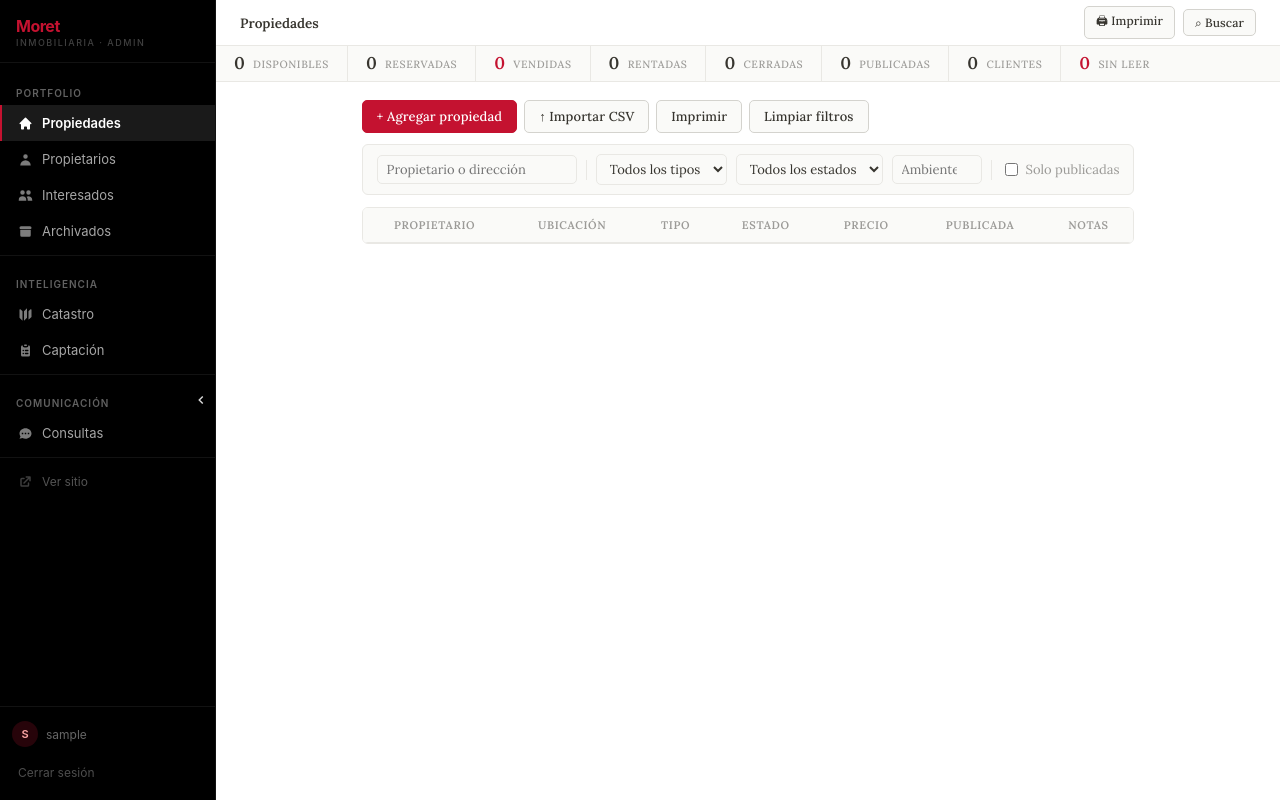
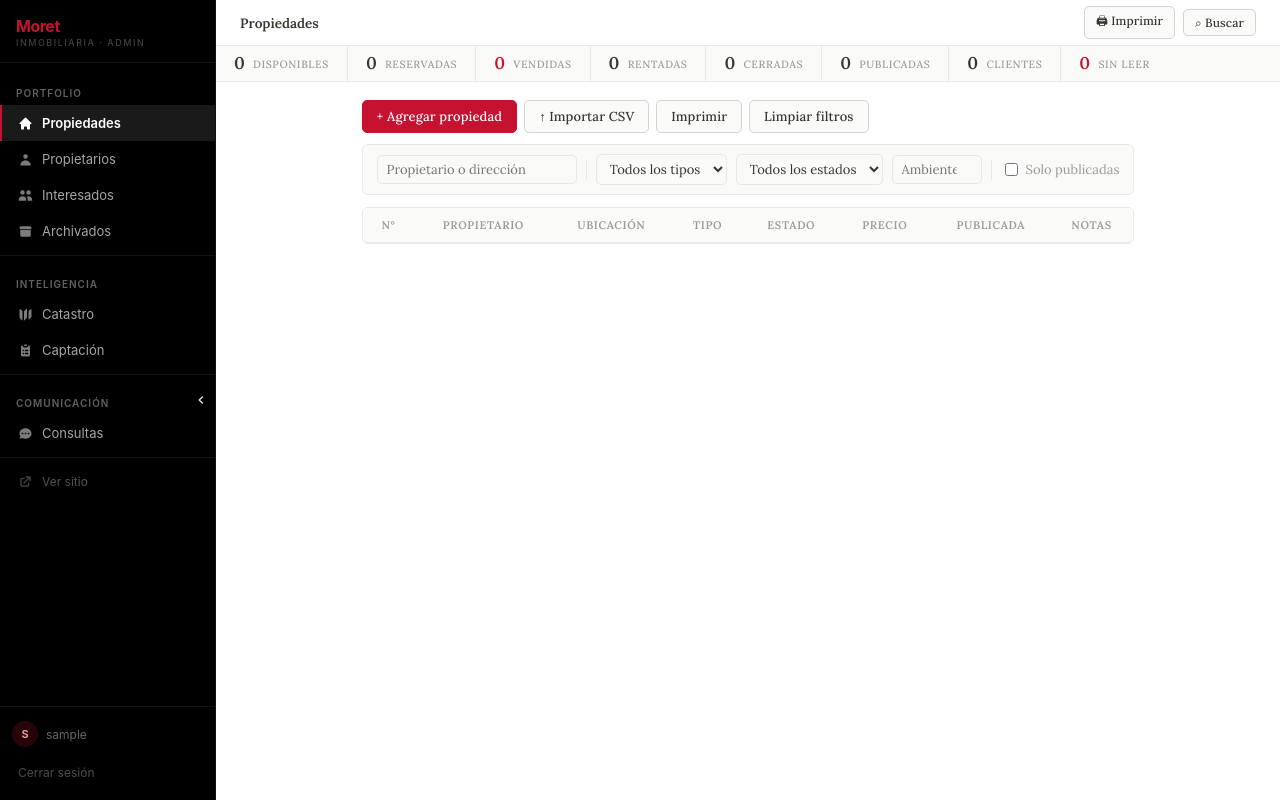
Before and after one commit to cerosmrt/app-inmobiliaria, a Flask app: page /admin?tab=propiedades in a window 1280 px wide. Run offline with Flask 3, Linux system fonts and the light colour scheme; the visitor is signed in with stand-in values (Sample User, id 1); data that the repository does not hold is empty; some libraries are stand-ins or nearby versions.

Commit message:
feat: add codigo/N as first column in propiedades table
Shows codigo if set, falls back to #id — matching what propietarios page shows

Co-Authored-By: Claude Sonnet 4.6 <noreply@anthropic.com>

```diff
--- a/templates/admin/index.html
+++ b/templates/admin/index.html
@@ -195,6 +195,7 @@
         <div class="table-wrap">
             <table id="tablaPropiedades">
                 <thead><tr>
+                    <th class="sortable" data-sort="propiedades" data-field="codigo"       onclick="sortBy(this)">N° <span class="sort-icon"></span></th>
                     <th class="sortable" data-sort="propiedades" data-field="propietario"  onclick="sortBy(this)">Propietario <span class="sort-icon"></span></th>
                     <th class="sortable" data-sort="propiedades" data-field="direccion"    onclick="sortBy(this)">Ubicación <span class="sort-icon"></span></th>
                     <th class="sortable" data-sort="propiedades" data-field="tipo"         onclick="sortBy(this)">Tipo <span class="sort-icon"></span></th>
@@ -836,6 +837,7 @@
                 return '<a href="/cliente/' + c.id + '">' + esc(c.nombre + ' ' + c.apellido) + '</a>';
             }).join(', ') || (p.propietario_id ? '<a href="/cliente/' + p.propietario_id + '">' + esc(p.propietario || '') + '</a>' : '—');
             row.innerHTML =
+                '<td style="font-size:11px;color:var(--muted);font-weight:700">' + esc(p.codigo || ('#' + p.id)) + '</td>' +
                 '<td style="cursor:pointer" onclick="abrirPropietariosModal(' + p.id + ')" title="Asignar / quitar propietarios">' + (propNames || '<span style="color:var(--muted);font-size:12px">+ agregar</span>') + '</td>' +
                 '<td>' +
                     '<a href="/admin/propiedad/' + p.id + '">' + esc(p.direccion) + '</a>' +
```
